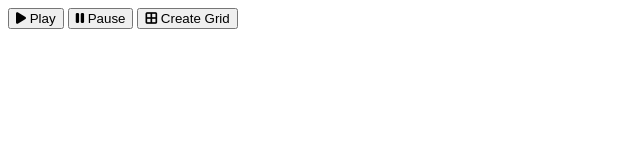
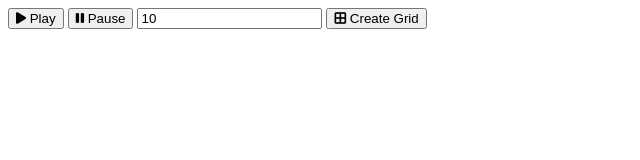
Before and after one commit to AttAditya/cellular-automata, a plain HTML site: page index.html in a window 1280 px wide. Shown: the whole page, without its empty margins (0-640 px from the left). Drawn offline with Linux system fonts and the light colour scheme.

Commit message:
Update index.html
customize grid size

```diff
--- a/index.html
+++ b/index.html
@@ -19,7 +19,8 @@
                 <i class="fa-solid fa-pause"></i>
                 Pause
             </button>
-            <button class="button" onclick="board = createGrid(5, 5); draw(); update();">
+            <input id="grid-size" type="number" value="10">
+            <button class="button" onclick="let size = parseInt(document.getElementById('grid-size').value); board = createGrid(size, size); draw(); update();">
                 <i class="fa-solid fa-border-all"></i>
                 Create Grid
             </button>
```
